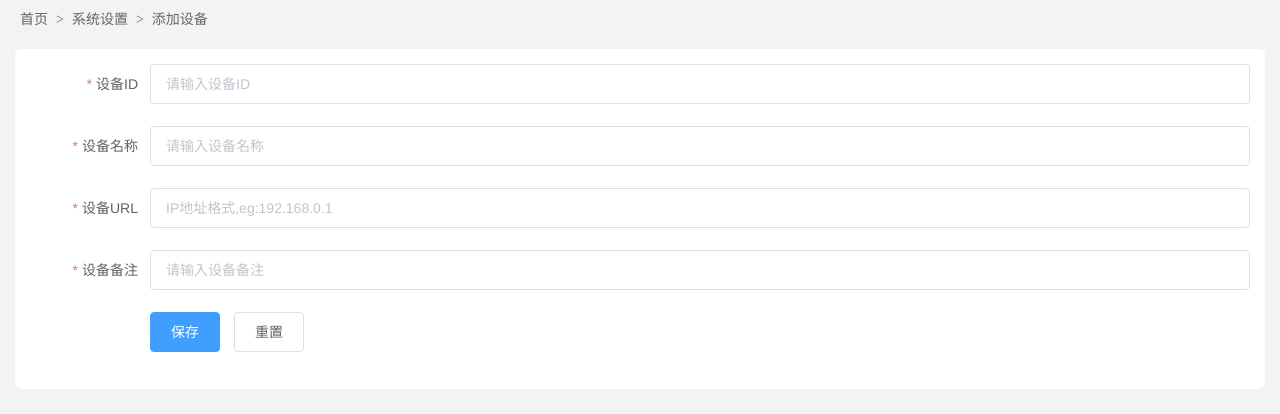
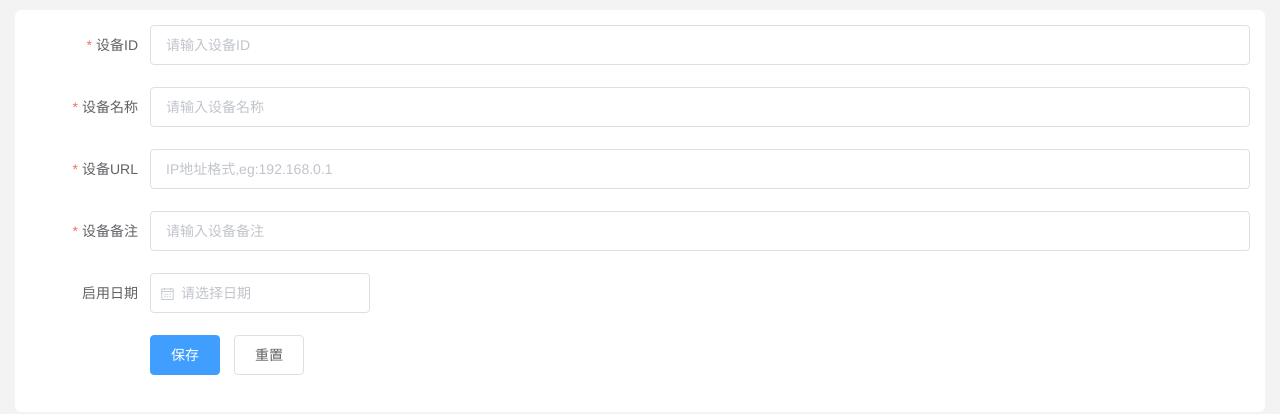
Before and after one commit to jinxichang066/jinxichang066House, a Spring Boot app: page /communityadd.html in a window 1280 px wide. Shown: the top 414 px of the page. Run offline with Spring Boot 4, Linux system fonts and the light colour scheme; some libraries are stand-ins or nearby versions.

Commit message:
设备管理增加启用时间字段

```diff
--- a/src/main/java/com/heima/estatemanagement/domain/Machine.java
+++ b/src/main/java/com/heima/estatemanagement/domain/Machine.java
@@ -29,6 +29,9 @@ public class Machine {
 
     private String machineDesc;
 
+    @JsonFormat(pattern = "yyyy-MM-dd", timezone = "GMT+8")
+    private Date startTime;
+
     @TableField(value = "createBy", fill = FieldFill.INSERT)
     private String createBy;
 
--- a/src/main/resources/static/communityadd.html
+++ b/src/main/resources/static/communityadd.html
@@ -17,15 +17,15 @@
 </head>
 <body>
 <div id="app">
-    <div class="x-nav">
-            <span class="layui-breadcrumb">
-              <a><cite>首页</cite></a>
-              <a><cite>系统设置</cite></a>
-              <a><cite>{{title}}</cite></a>
-            </span>
-        <a class="layui-btn layui-btn-small" style="line-height:1.6em;margin-top:3px;float:right" href="javascript:location.replace(location.href);" title="刷新"><i class="layui-icon"
-                                                                                                                                                                   style="line-height:30px">ဂ</i></a>
-    </div>
+<!--    <div class="x-nav">-->
+<!--            <span class="layui-breadcrumb">-->
+<!--              <a><cite>首页</cite></a>-->
+<!--              <a><cite>系统设置</cite></a>-->
+<!--              <a><cite>{{title}}</cite></a>-->
+<!--            </span>-->
+<!--        <a class="layui-btn layui-btn-small" style="line-height:1.6em;margin-top:3px;float:right" href="javascript:location.replace(location.href);" title="刷新"><i class="layui-icon"-->
+<!--                                                                                                                                                                   style="line-height:30px">ဂ</i></a>-->
+<!--    </div>-->
     <div class="x-body">
         <el-form :model="community" :rules="rules" ref="communityFormRef" label-width="120px" class="demo-ruleForm">
             <el-form-item label="设备ID" prop="machineId">
@@ -39,6 +39,9 @@
             </el-form-item>
             <el-form-item label="设备备注" prop="machineDesc">
                 <el-input v-model="community.machineDesc" placeholder="请输入设备备注"></el-input>
+            </el-form-item>
+            <el-form-item label="启用日期" prop="machineStartTime">
+                <el-date-picker v-model="community.startTime" type="date" placeholder="请选择日期" value-format="yyyy-MM-dd"></el-date-picker>
             </el-form-item>
             <el-form-item>
                 <el-button type="primary" @click="save()" style="text-align: center">保存</el-button>
--- a/src/main/resources/static/communitylist.html
+++ b/src/main/resources/static/communitylist.html
@@ -70,7 +70,7 @@
                 设备备注
             </th>
             <th>
-                创建时间
+                启用时间
             </th>
             <th>
                 操作
@@ -91,7 +91,7 @@
                 </span>
             </td>
             <td>{{community.machineDesc}}</td>
-            <td>{{community.createTime}}</td>
+            <td>{{community.startTime}}</td>
             <td class="td-manage">
                 <a style="text-decoration:none" @click="community.status == 0?admin_stop(community.id):admin_start(community.id)" href="javascript:;" :title="community.status == 0?'停用':'启用'">
                     <i class="layui-icon" v-if="community.status == 0">&#xe601;</i>
```
Also changed, not shown: src/main/java/com/heima/estatemanagement/service/MachineService.java (+4 -5 lines).
